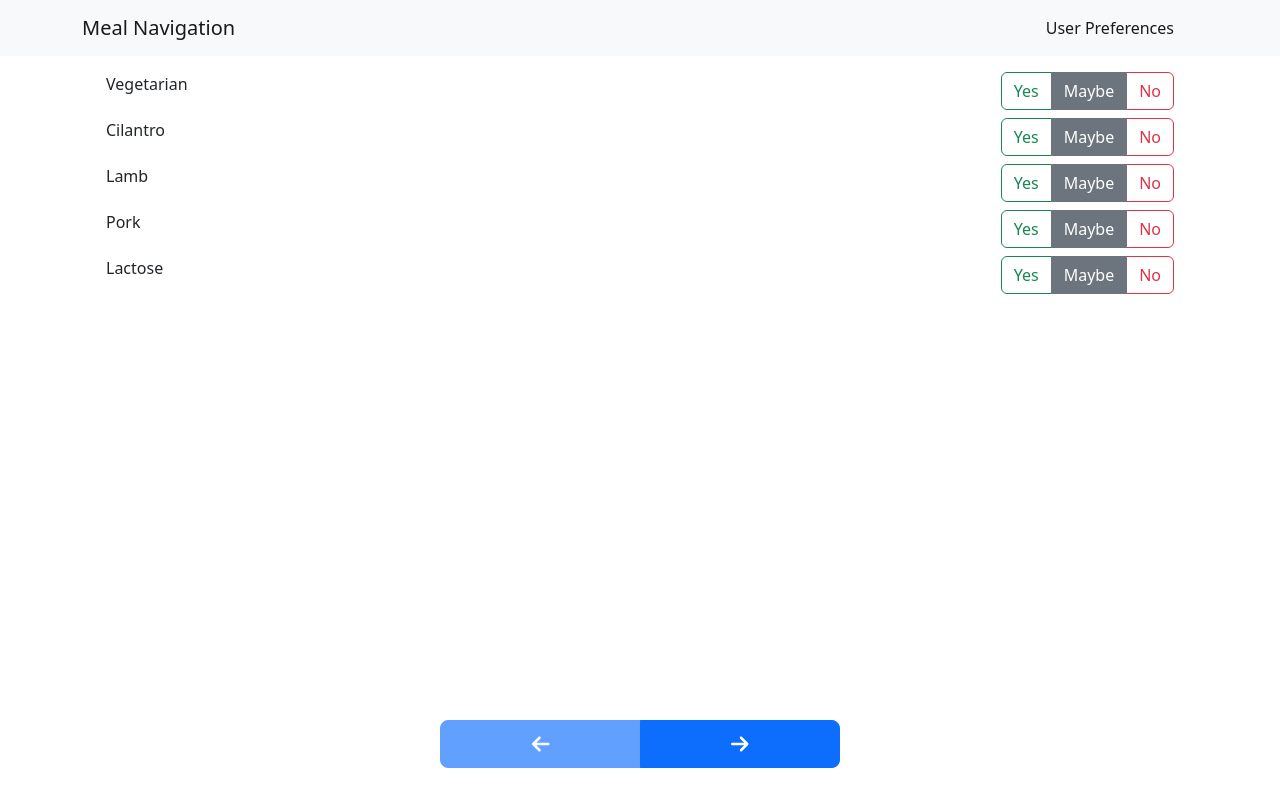
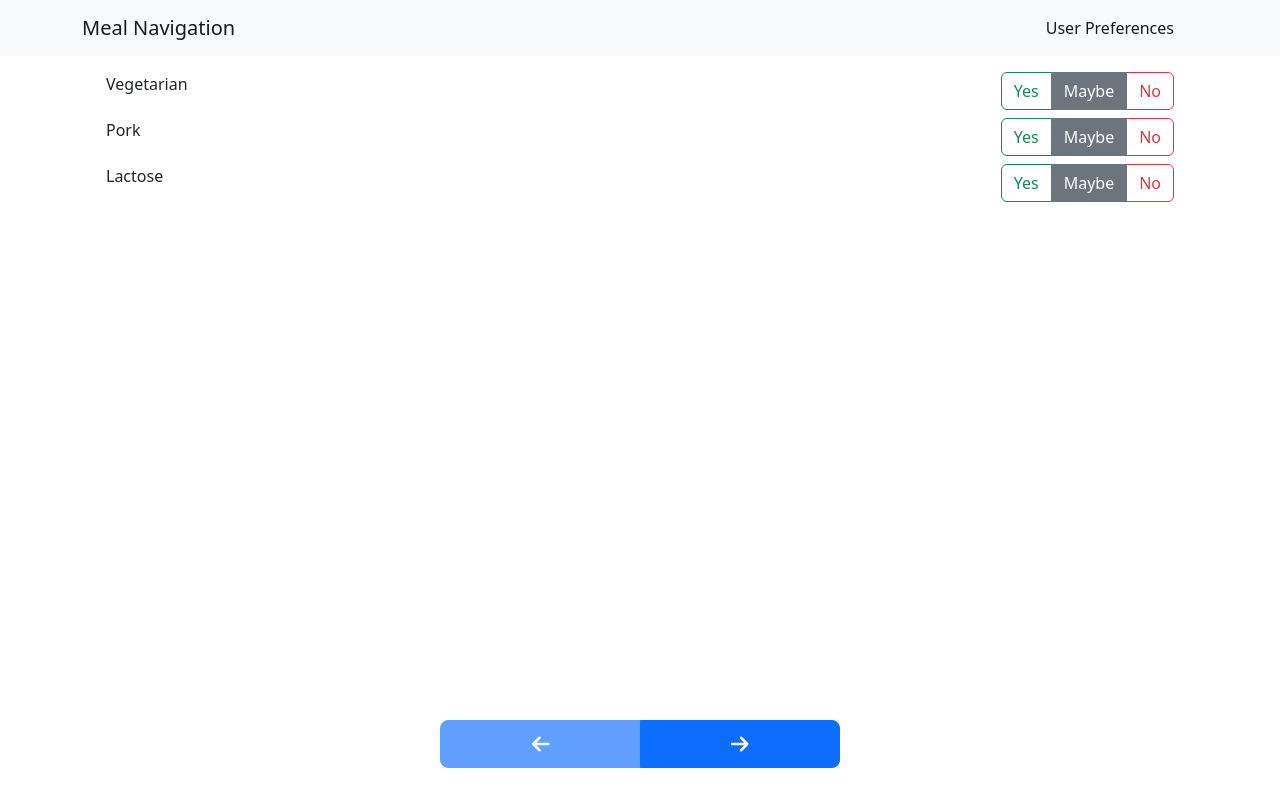
Before and after one commit to chanwutk/meal-navigation, a React (Vite) app: page / in a window 1280 px wide. Built offline with nearby package versions, Linux system fonts and the light colour scheme.

Commit message:
remove options

```diff
--- a/src/pages/user-preferences.tsx
+++ b/src/pages/user-preferences.tsx
@@ -37,7 +37,9 @@ export default function UserPreferences({
 
   return (
     <div className='m-3'>
-      {[...preferences.keys()].map((name, i) => (
+      {[...preferences.keys()]
+        .filter(name => name !== 'Lamb' && name !== 'Cilantro')
+        .map((name, i) => (
           <div
             className='d-flex flex-row justify-content-between m-2'
             key={`preference-${i}`}
```
Lines whose indentation alone changed are shown as unchanged.
